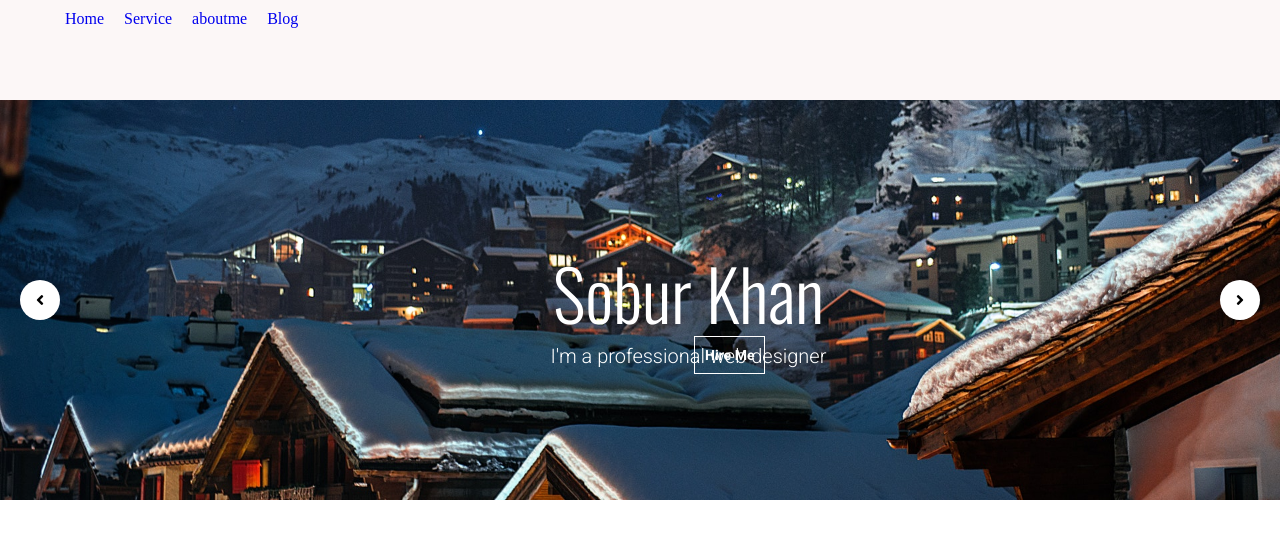
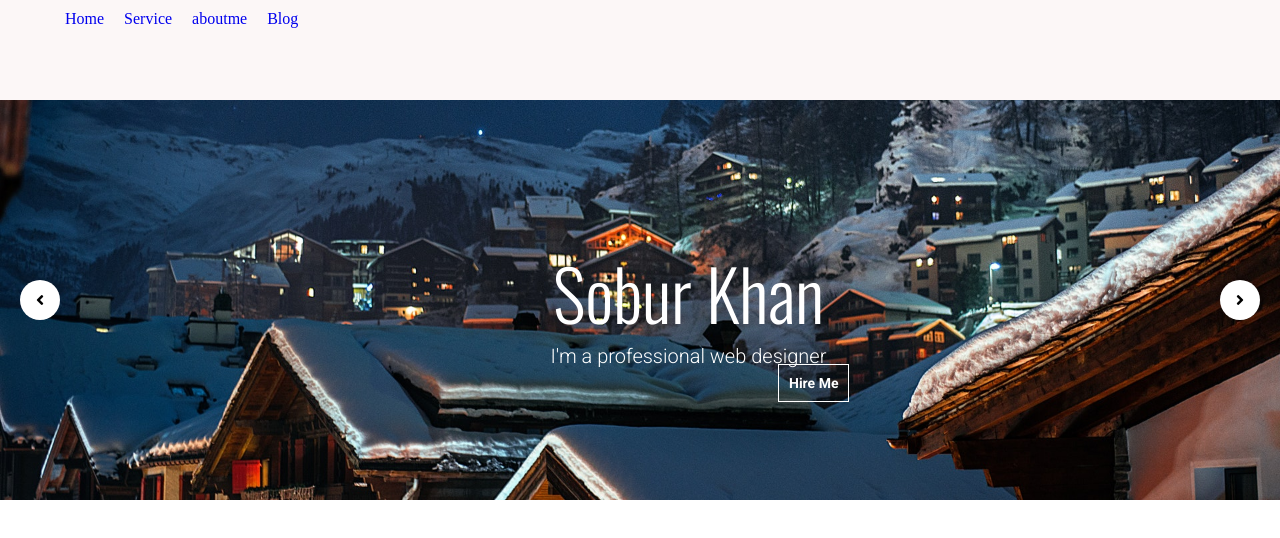
Before and after one commit to Noob-developer-sobur/JQ-Slider, a plain HTML site: page index.html in a window 1280 px wide. Drawn offline with nearby package versions, Linux system fonts and the light colour scheme.

Commit message:
jQ Slider

```diff
--- a/cs/style.css
+++ b/cs/style.css
@@ -111,16 +111,16 @@ ul,ol{
     background-color: rgba(0, 0, 0, 0.4);
     opacity: 1;
 }
-.button{
+.button {
 	position: absolute;
 	text-align: center;
 	z-index: 1;
-    top: 59%;
-    color: #fff;/*
-    border-radius: 20px; */
+	top: 66%;
+	color: #fff;
+	/* border-radius: 20px; */
 	transition: all linear.3s;
 	background: none;
-    left: 694px;
+	left: 778px;
 	border: 1px solid #fff;
 	padding: 10px 10px 10px;
 	cursor: pointer;
```
Lines whose indentation alone changed are shown as unchanged.
